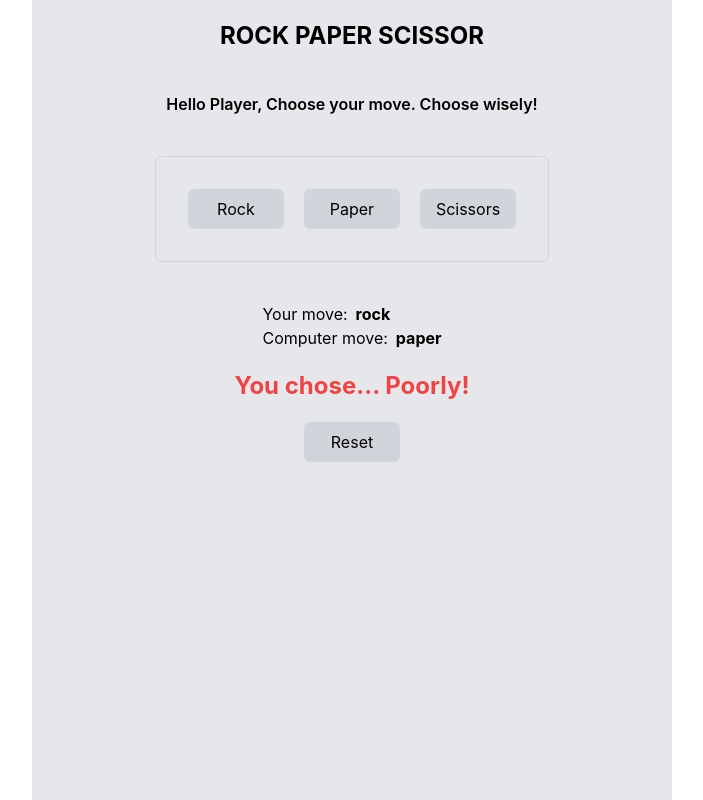
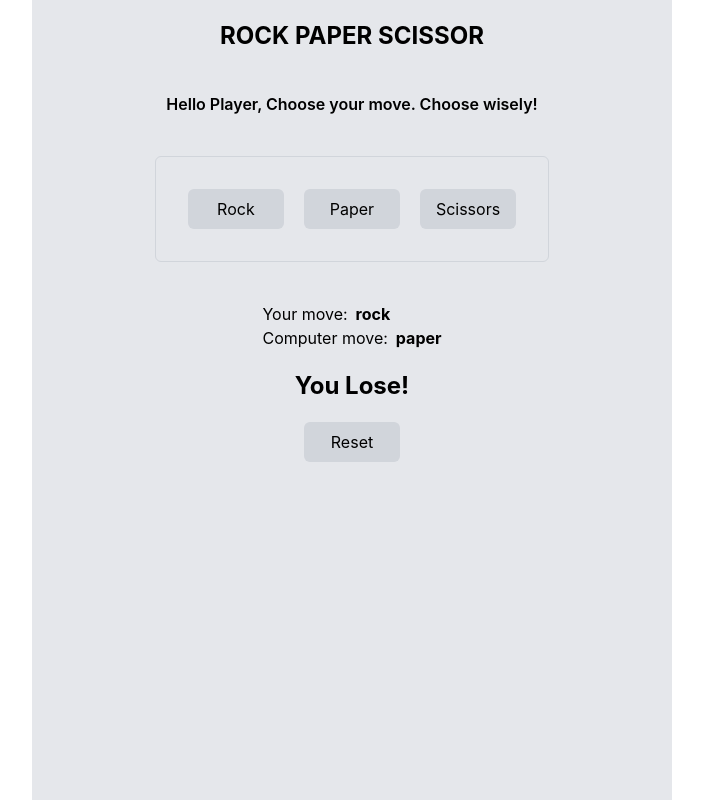
Before and after one commit to AmilMasic/react-rock-paper-scissors, a React (Create React App) app: page / in a window 1280 px wide. Both pictures are taken after a click on the button "Rock". Shown: the whole page, without its empty margins (288-991 px from the left). Built offline with nearby package versions, Linux system fonts and the light colour scheme.

Commit message:
remove states

```diff
--- a/src/App.tsx
+++ b/src/App.tsx
@@ -14,31 +14,36 @@ const getRandomMove = () => {
 function App() {
 	const [computerMove, setComputerMove] = useState<Move>(getRandomMove());
 	const [playerMove, setPlayerMove] = useState<Move | null>(null);
-	const [gameResult, setGameResult] = useState<GameResult | null>(null);
-	const [winningMessage, setWinningMessage] = useState("");
 
 	const resetGame = () => {
 		setComputerMove(getRandomMove());
 		setPlayerMove(null);
-		setGameResult(null);
-		setWinningMessage("");
 	};
 
 	const checkWinner = (move: Move, computerMove: Move) => {
-		setPlayerMove(move);
 		if (move === computerMove) {
-			setGameResult("tie");
-			setWinningMessage("It's a tie!");
+			return "tie";
 		} else if (
 			(move === "rock" && computerMove === "scissors") ||
 			(move === "paper" && computerMove === "rock") ||
 			(move === "scissors" && computerMove === "paper")
 		) {
-			setGameResult("player");
-			setWinningMessage("You chose... Well!");
+			return "player";
 		} else {
-			setGameResult("computer");
-			setWinningMessage("You chose... Poorly!");
+			return "computer";
+		}
+	};
+
+	const winningMesagge = () => {
+		if (playerMove !== null) {
+			const result = checkWinner(playerMove, computerMove);
+			if (result === "player") {
+				return "You Win!";
+			} else if (result === "computer") {
+				return "You Lose!";
+			} else {
+				return "Tie!";
+			}
 		}
 	};
 
@@ -52,26 +57,26 @@ function App() {
 				<button
 					disabled={playerMove !== null}
 					className=" bg-gray-300 py-2 px-4 rounded-md min-w-24 hover:bg-slate-400"
-					onClick={() => checkWinner("rock", computerMove)}
+					onClick={() => setPlayerMove("rock")}
 				>
 					Rock
 				</button>
 				<button
 					disabled={playerMove !== null}
 					className="bg-gray-300 py-2 px-4 rounded-md min-w-24 hover:bg-slate-400"
-					onClick={() => checkWinner("paper", computerMove)}
+					onClick={() => setPlayerMove("paper")}
 				>
 					Paper
 				</button>
 				<button
 					disabled={playerMove !== null}
 					className="bg-gray-300 py-2 px-4 rounded-md min-w-24 hover:bg-slate-400"
-					onClick={() => checkWinner("scissors", computerMove)}
+					onClick={() => setPlayerMove("scissors")}
 				>
 					Scissors
 				</button>
 			</div>
-			{gameResult && (
+			{playerMove !== null && (
 				<>
 					<div className="flex flex-col my-5">
 						<div>
@@ -83,17 +88,7 @@ function App() {
 							<span className="font-bold ml-2">{computerMove}</span>
 						</div>
 					</div>
-					<h3
-						className={`font-bold text-2xl mb-5 ${
-							gameResult === "tie"
-								? "text-gray-500"
-								: gameResult === "player"
-								? "text-green-500"
-								: "text-red-500"
-						}`}
-					>
-						{winningMessage}
-					</h3>
+					<h3 className={`font-bold text-2xl mb-5`}>{winningMesagge()}</h3>
 					<button
 						className="bg-gray-300 py-2 px-4 rounded-md min-w-24 hover:bg-slate-400"
 						onClick={resetGame}
```
